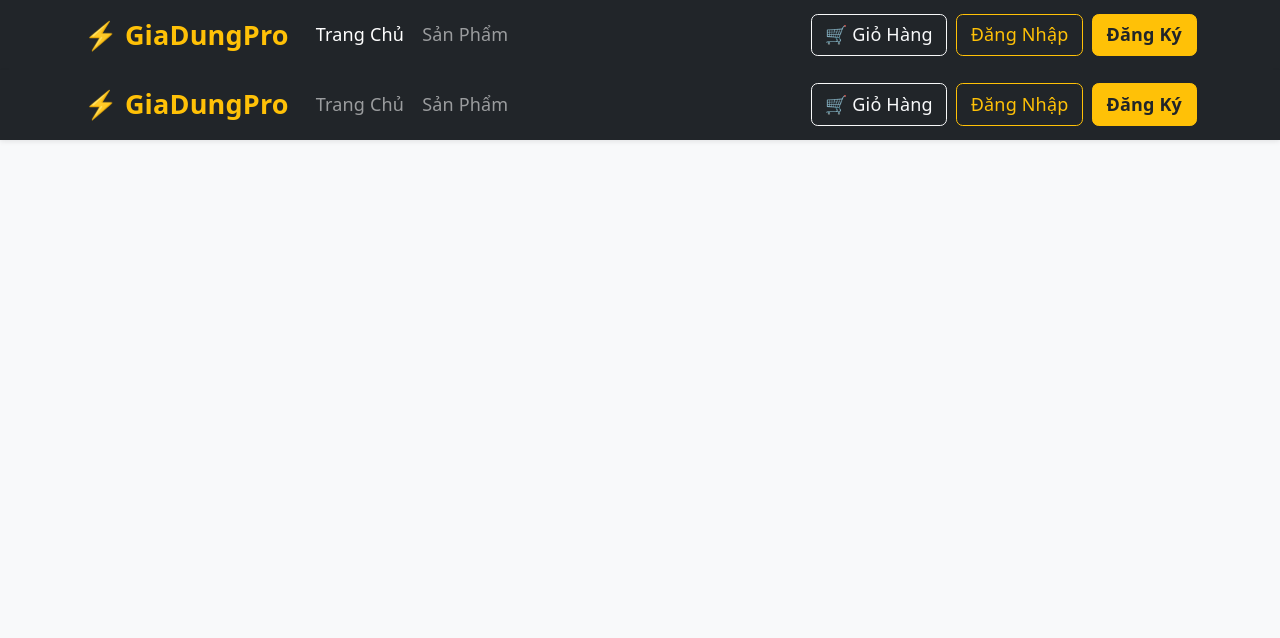
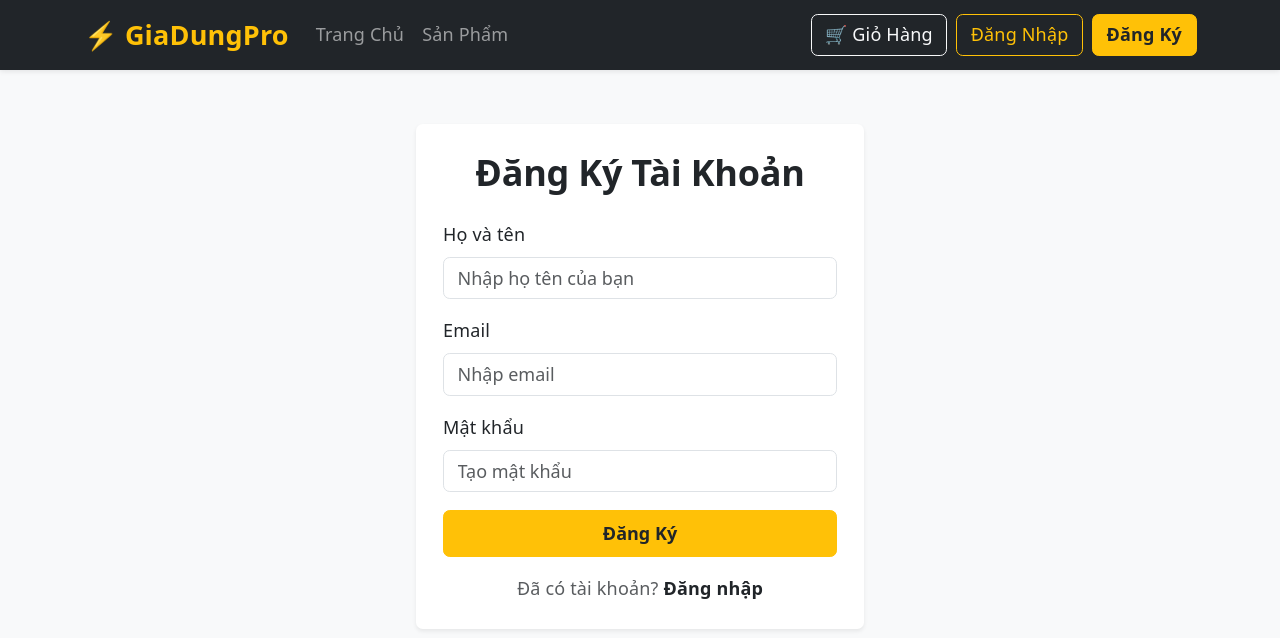
Before and after one commit to Phong205/DoAn_TMDT_DienGiaDung, a React (Vite) app: page /register in a window 1280 px wide. Shown: the top 638 px of the page. Built offline with nearby package versions, Linux system fonts and the light colour scheme.

Commit message:
Sửa lỗi hiển thị trang đăng ký(Register.jsx), cập nhật trang đăng nhập(Login.jsx) và Header.jsx

```diff
--- a/src/components/Header.jsx
+++ b/src/components/Header.jsx
@@ -1,8 +1,23 @@
-import { Link } from 'react-router-dom';
+import { Link, useLocation, useNavigate } from 'react-router-dom';
 import { useSelector } from 'react-redux';
 
 function Header() {
+    useLocation();
+    const navigate = useNavigate();
     const totalQuantity = useSelector((state) => state.cart.totalQuantity);
+
+    const user = (() => {
+        try {
+            return JSON.parse(localStorage.getItem('currentUser'));
+        } catch {
+            return null;
+        }
+    })();
+
+    const handleLogout = () => {
+        localStorage.removeItem('currentUser');
+        navigate('/login');
+    };
 
     return (
         <header className="sticky-top shadow-sm">
@@ -27,7 +42,7 @@ function Header() {
                     <div className="collapse navbar-collapse" id="navbarNav">
                         <ul className="navbar-nav me-auto mb-2 mb-lg-0">
                             <li className="nav-item">
-                                <Link className="nav-link active" to="/">Trang Chủ</Link>
+                                <Link className="nav-link" to="/">Trang Chủ</Link>
                             </li>
                             <li className="nav-item">
                                 <Link className="nav-link" to="/products">Sản Phẩm</Link>
@@ -43,12 +58,36 @@ function Header() {
                                     </span>
                                 )}
                             </Link>
+
+                            {user ? (
+                                <div className="dropdown">
+                                    <button
+                                        className="btn btn-outline-warning dropdown-toggle"
+                                        type="button"
+                                        id="userDropdown"
+                                        data-bs-toggle="dropdown"
+                                        aria-expanded="false"
+                                    >
+                                        👤 {user.name}
+                                    </button>
+                                    <ul className="dropdown-menu dropdown-menu-end" aria-labelledby="userDropdown">
+                                        <li>
+                                            <button className="dropdown-item text-danger" onClick={handleLogout}>
+                                                Đăng xuất
+                                            </button>
+                                        </li>
+                                    </ul>
+                                </div>
+                            ) : (
+                                <>
                                     <Link to="/login" className="btn btn-outline-warning">
                                         Đăng Nhập
                                     </Link>
                                     <Link to="/register" className="btn btn-warning text-dark fw-bold">
                                         Đăng Ký
                                     </Link>
+                                </>
+                            )}
                         </div>
                     </div>
                 </div>
--- a/src/pages/Login.jsx
+++ b/src/pages/Login.jsx
@@ -1,23 +1,43 @@
-import React, { useState } from 'react';
+import { useState } from 'react';
 import { Link, useNavigate } from 'react-router-dom';
 
 function Login() {
     const [email, setEmail] = useState('');
     const [password, setPassword] = useState('');
+    const [error, setError] = useState('');
     const navigate = useNavigate();
 
     const handleLogin = (e) => {
         e.preventDefault();
-        alert(`Đăng nhập thành công với tài khoản: ${email}`);
-        navigate('/');
+        setError('');
+
+        const trimmedEmail = email.trim().toLowerCase();
+
+        try {
+            const users = JSON.parse(localStorage.getItem('users')) || [];
+            const foundUser = users.find(
+                (u) => u.email === trimmedEmail && u.password === password
+            );
+
+            if (!foundUser) {
+                setError('Email hoặc mật khẩu không chính xác.');
+                return;
+            }
+
+            localStorage.setItem('currentUser', JSON.stringify(foundUser));
+            navigate('/');
+        } catch {
+            setError('Đã có lỗi xảy ra khi xử lý đăng nhập.');
+        }
     };
 
     return (
-        <div className="container py-5">
+        <div className="container py-5 text-start">
             <div className="row justify-content-center">
                 <div className="col-md-5">
                     <div className="card shadow-sm border-0 p-4">
                         <h2 className="text-center fw-bold mb-4">Đăng Nhập</h2>
+                        {error && <div className="alert alert-danger py-2">{error}</div>}
                         <form onSubmit={handleLogin}>
                             <div className="mb-3">
                                 <label className="form-label">Email</label>
@@ -47,7 +67,9 @@ function Login() {
                         </form>
                         <div className="text-center mt-3">
                             <span className="text-muted">Chưa có tài khoản? </span>
-                            <Link to="/register" className="text-decoration-none fw-bold text-warning">Đăng ký ngay</Link>
+                            <Link to="/register" className="text-decoration-none fw-bold text-warning">
+                                Đăng ký ngay
+                            </Link>
                         </div>
                     </div>
                 </div>
--- a/src/pages/Register.jsx
+++ b/src/pages/Register.jsx
@@ -1,103 +1,104 @@
-import { Link } from 'react-router-dom';
-import { useSelector } from 'react-redux';
-import { useState, useEffect } from 'react';
+import { useState } from 'react';
+import { Link, useNavigate } from 'react-router-dom';
 
-function Header() {
-    const totalQuantity = useSelector((state) => state.cart.totalQuantity);
-    const [user, setUser] = useState(null);
+function Register() {
+    const [name, setName] = useState('');
+    const [email, setEmail] = useState('');
+    const [password, setPassword] = useState('');
+    const [error, setError] = useState('');
+    const navigate = useNavigate();
 
-    useEffect(() => {
+    const handleRegister = (e) => {
+        e.preventDefault();
+        setError('');
+
+        const trimmedName = name.trim();
+        const trimmedEmail = email.trim().toLowerCase();
+
+        if (!trimmedName || !trimmedEmail || !password) {
+            setError('Vui lòng điền đầy đủ thông tin.');
+            return;
+        }
+
         try {
-            const savedUser = JSON.parse(localStorage.getItem('currentUser'));
-            if (savedUser) {
-                setUser(savedUser);
+            const users = JSON.parse(localStorage.getItem('users')) || [];
+            const existingUser = users.find((u) => u.email === trimmedEmail);
+            if (existingUser) {
+                setError('Email này đã được sử dụng cho tài khoản khác.');
+                return;
             }
+
+            const newUser = {
+                id: Date.now(),
+                name: trimmedName,
+                email: trimmedEmail,
+                password,
+            };
+
+            users.push(newUser);
+            localStorage.setItem('users', JSON.stringify(users));
+
+            alert('Đăng ký tài khoản thành công! Vui lòng đăng nhập.');
+            navigate('/login');
         } catch {
-            setUser(null);
+            setError('Đã có lỗi xảy ra khi lưu dữ liệu.');
         }
-    }, []);
-
-    const handleLogout = () => {
-        localStorage.removeItem('currentUser');
-        setUser(null);
-        window.location.href = '/';
     };
 
     return (
-        <header className="sticky-top shadow-sm">
-            <nav className="navbar navbar-expand-lg navbar-dark bg-dark">
-                <div className="container">
-                    <Link className="navbar-brand fw-bold fs-4 text-warning" to="/">
-                        ⚡ GiaDungPro
-                    </Link>
-
-                    <button
-                        className="navbar-toggler"
-                        type="button"
-                        data-bs-toggle="collapse"
-                        data-bs-target="#navbarNav"
-                        aria-controls="navbarNav"
-                        aria-expanded="false"
-                        aria-label="Toggle navigation"
-                    >
-                        <span className="navbar-toggler-icon"></span>
-                    </button>
-
-                    <div className="collapse navbar-collapse" id="navbarNav">
-                        <ul className="navbar-nav me-auto mb-2 mb-lg-0">
-                            <li className="nav-item">
-                                <Link className="nav-link" to="/">Trang Chủ</Link>
-                            </li>
-                            <li className="nav-item">
-                                <Link className="nav-link" to="/products">Sản Phẩm</Link>
-                            </li>
-                        </ul>
-
-                        <div className="d-flex align-items-center gap-2">
-                            <Link to="/cart" className="btn btn-outline-light position-relative">
-                                🛒 Giỏ Hàng
-                                {totalQuantity > 0 && (
-                                    <span className="position-absolute top-0 start-100 translate-middle badge rounded-pill bg-danger">
-                                        {totalQuantity}
-                                    </span>
-                                )}
-                            </Link>
-
-                            {user ? (
-                                <div className="dropdown">
-                                    <button
-                                        className="btn btn-outline-warning dropdown-toggle"
-                                        type="button"
-                                        id="userDropdown"
-                                        data-bs-toggle="dropdown"
-                                        aria-expanded="false"
-                                    >
-                                        👤 {user.name}
-                                    </button>
-                                    <ul className="dropdown-menu dropdown-menu-end" aria-labelledby="userDropdown">
-                                        <li>
-                                            <button className="dropdown-item text-danger" onClick={handleLogout}>
-                                                Đăng xuất
-                                            </button>
-                                        </li>
-                                    </ul>
-                                </div>
-                            ) : (
-                                <>
-                                    <Link to="/login" className="btn btn-outline-warning">
-                                        Đăng Nhập
-                                    </Link>
-                                    <Link to="/register" className="btn btn-warning text-dark fw-bold">
-                                        Đăng Ký
-                                    </Link>
-                                </>
-                            )}
+        <div className="container py-5 text-start">
+            <div className="row justify-content-center">
+                <div className="col-md-5">
+                    <div className="card shadow-sm border-0 p-4">
+                        <h2 className="text-center fw-bold mb-4">Đăng Ký Tài Khoản</h2>
+                        {error && <div className="alert alert-danger py-2">{error}</div>}
+                        <form onSubmit={handleRegister}>
+                            <div className="mb-3">
+                                <label className="form-label">Họ và tên</label>
+                                <input
+                                    type="text"
+                                    className="form-control"
+                                    value={name}
+                                    onChange={(e) => setName(e.target.value)}
+                                    required
+                                    placeholder="Nhập họ tên của bạn"
+                                />
+                            </div>
+                            <div className="mb-3">
+                                <label className="form-label">Email</label>
+                                <input
+                                    type="email"
+                                    className="form-control"
+                                    value={email}
+                                    onChange={(e) => setEmail(e.target.value)}
+                                    required
+                                    placeholder="Nhập email"
+                                />
+                            </div>
+                            <div className="mb-3">
+                                <label className="form-label">Mật khẩu</label>
+                                <input
+                                    type="password"
+                                    className="form-control"
+                                    value={password}
+                                    onChange={(e) => setPassword(e.target.value)}
+                                    required
+                                    placeholder="Tạo mật khẩu"
+                                />
+                            </div>
+                            <button type="submit" className="btn btn-warning w-100 py-2 fw-bold text-dark">
+                                Đăng Ký
+                            </button>
+                        </form>
+                        <div className="text-center mt-3">
+                            <span className="text-muted">Đã có tài khoản? </span>
+                            <Link to="/login" className="text-decoration-none fw-bold text-dark">Đăng nhập</Link>
                         </div>
                     </div>
                 </div>
-            </nav>
-        </header>
+            </div>
+        </div>
     );
 }
 
-export default Header;
+export default Register;
```
Also changed, not shown: src/App.jsx (indentation only). Lines whose indentation alone changed are shown as unchanged.
